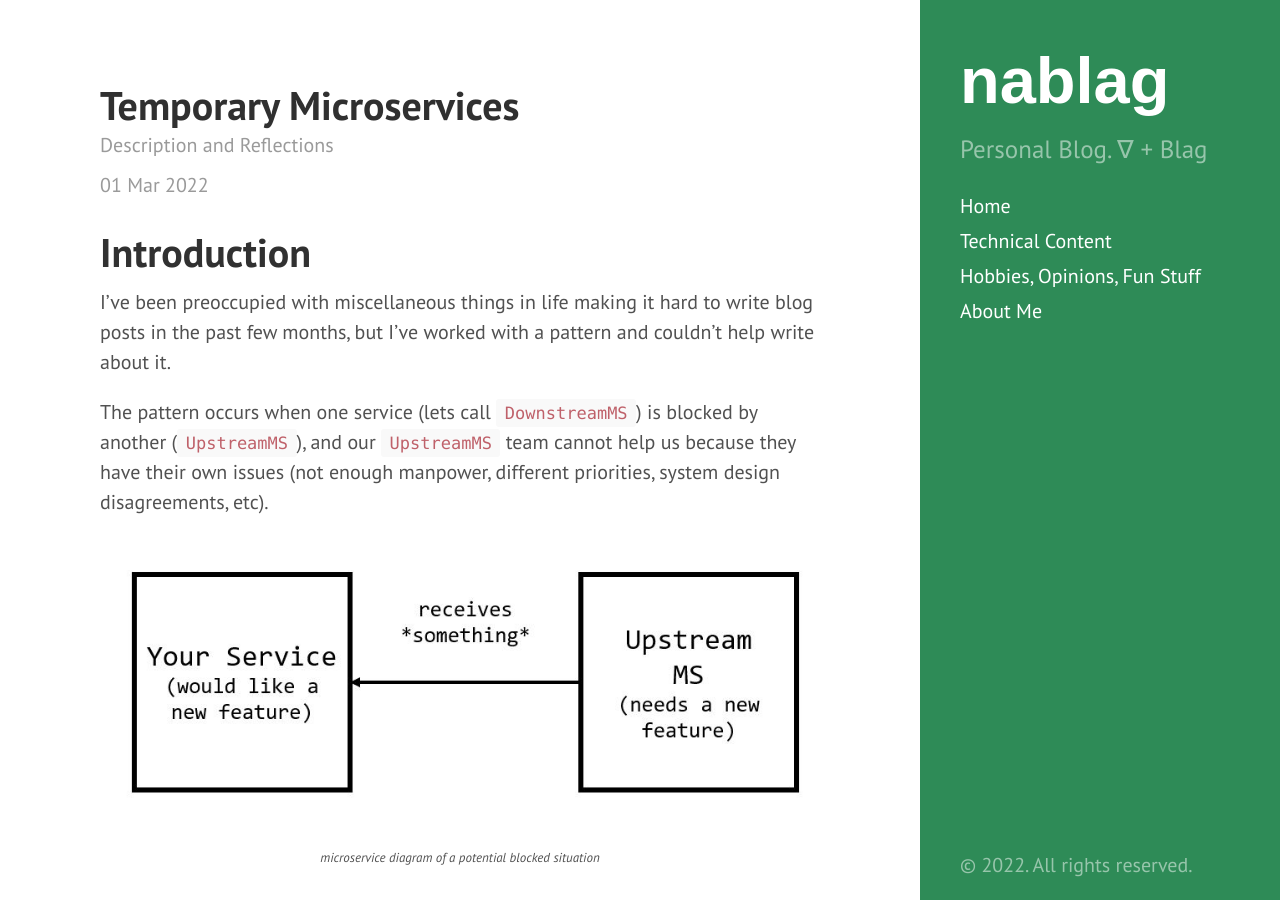
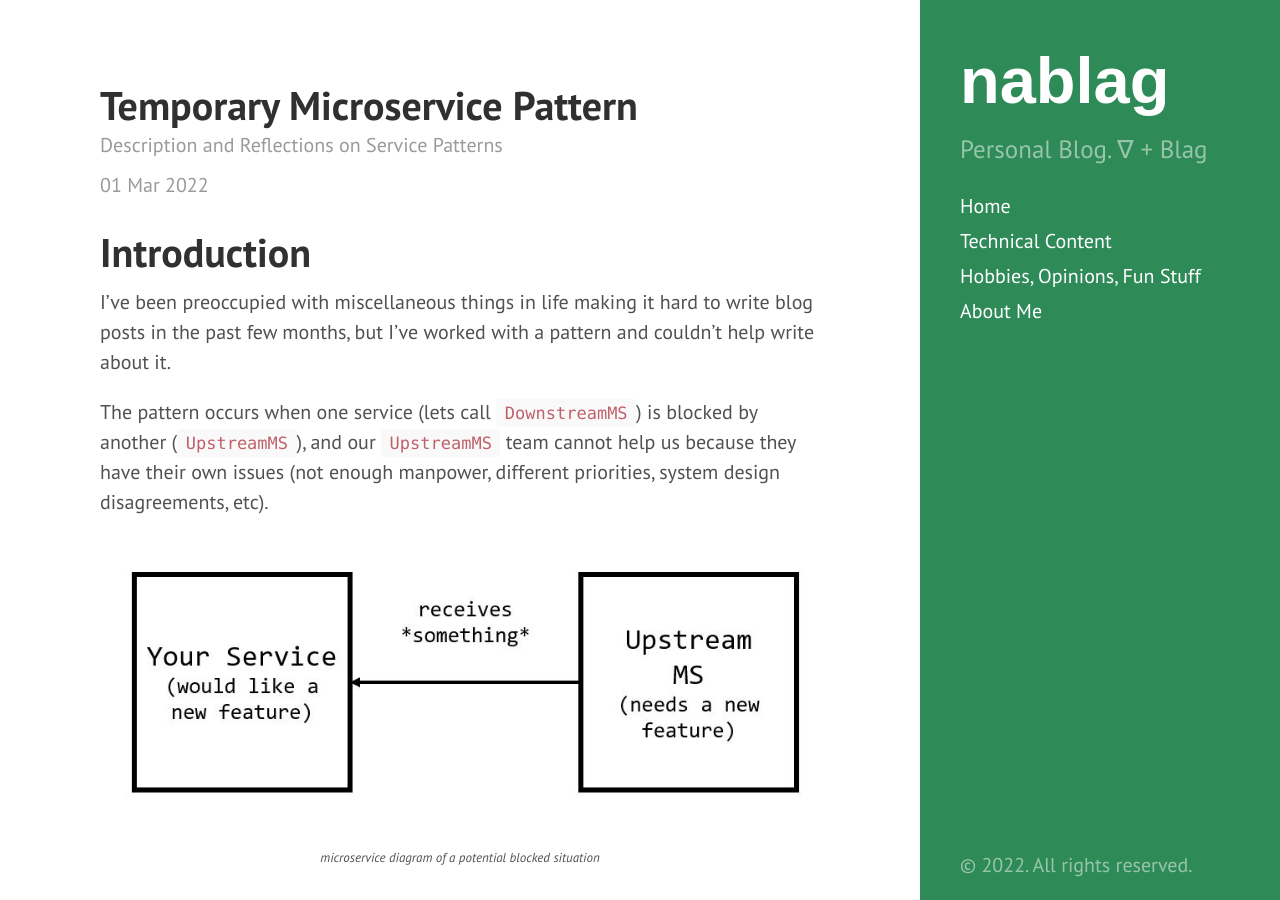
Before and after one commit to tedkim97/tedkim97.github.io, a Jekyll site: the page built from _posts/2022-03-01-temporary_middleman_microservices.md, in a window 1280 px wide and 900 px high. Built offline with Jekyll 4.4.1, drawn with Linux system fonts in a browser that asks for light colours.

Commit message:
hotfix edits

```diff
--- a/_posts/2022-03-01-temporary_middleman_microservices.md
+++ b/_posts/2022-03-01-temporary_middleman_microservices.md
@@ -1,7 +1,7 @@
 ---
 layout: post
-title: Temporary Microservices
-subtitle: Description and Reflections
+title: Temporary Microservice Pattern
+subtitle: Description and Reflections on Service Patterns
 published: true
 enable_latex: false
 permalink: temporary_microservices
```
